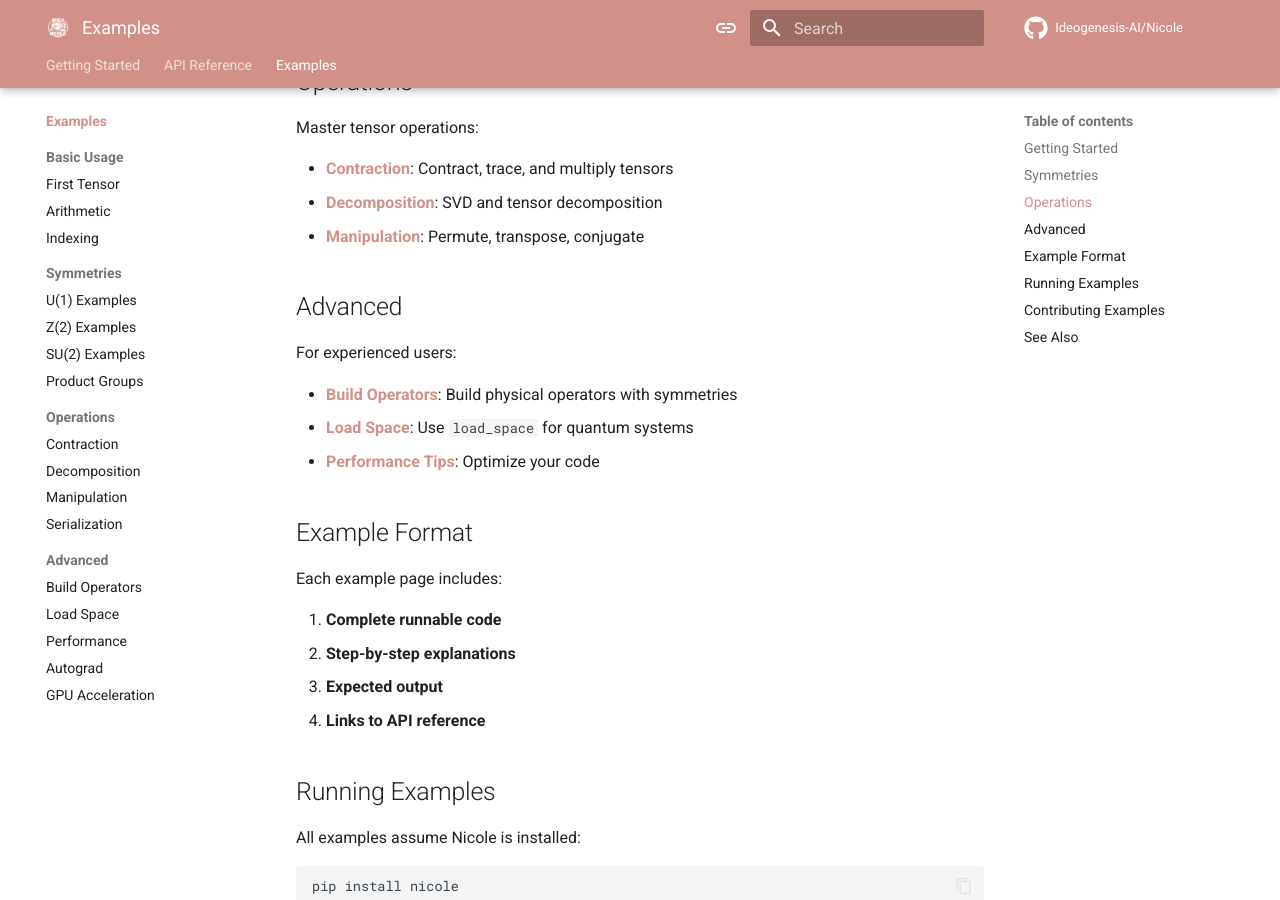
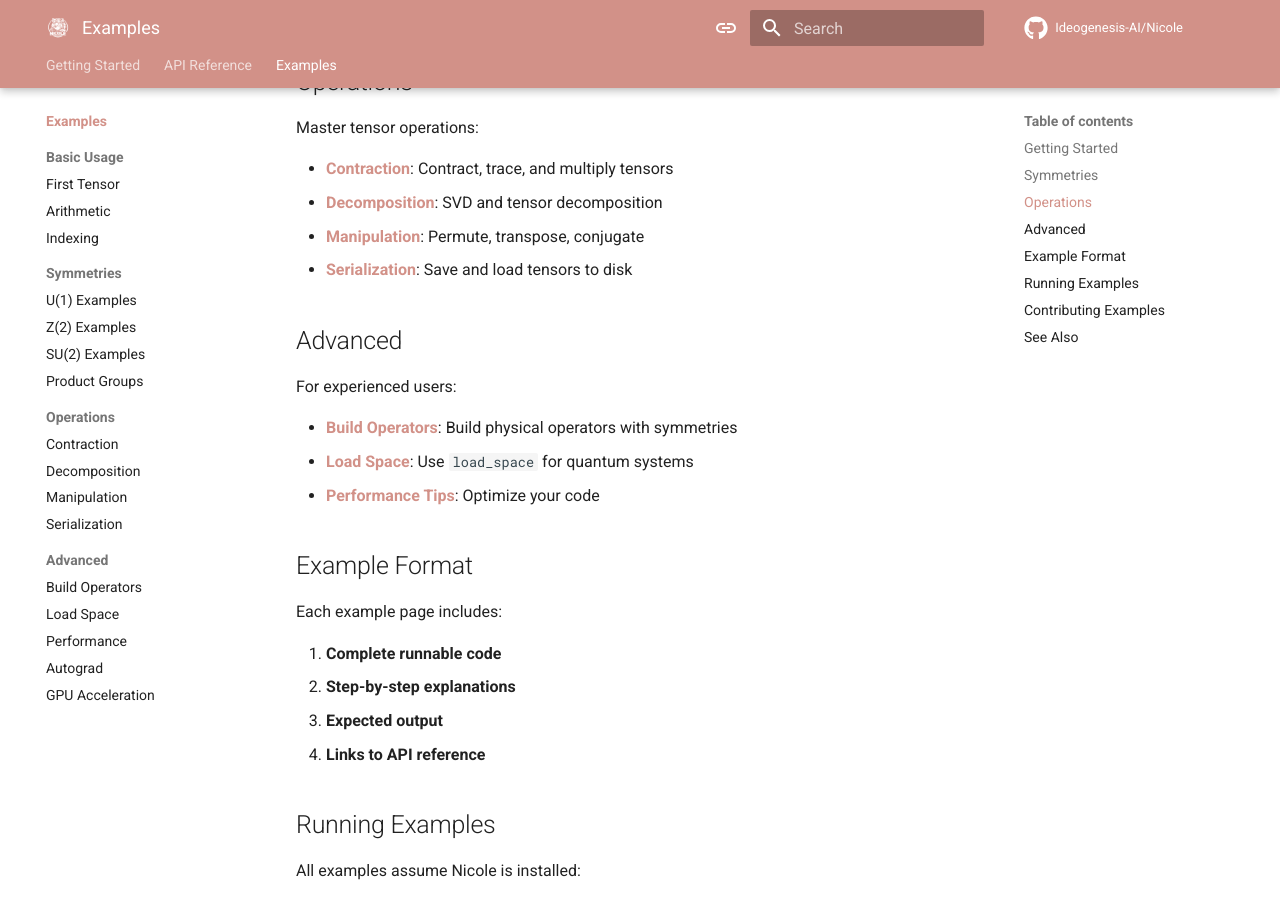
Before and after one commit to Ideogenesis-AI/Nicole, an MkDocs documentation site: the page built from docs/examples/index.md, in a window 1280 px wide and 900 px high, scrolled down 1008 px. Built offline with MkDocs 1.6.1 and Material for MkDocs 9.7.7, drawn with Linux system fonts in a browser that asks for light colours; comment, search, counter and statistics services are not loaded; the version menu is left out.

Commit message:
Add serialization entry in examples documentation
Included a new entry for serialization examples in the documentation index, enhancing the visibility of serialization-related content. This addition supports users in navigating to relevant examples for saving and loading tensors, further improving the documentation's comprehensiveness.

```diff
--- a/docs/examples/index.md
+++ b/docs/examples/index.md
@@ -35,6 +35,7 @@ Master tensor operations:
 - **[Contraction](operations/contraction-examples.md)**: Contract, trace, and multiply tensors
 - **[Decomposition](operations/decomposition-examples.md)**: SVD and tensor decomposition
 - **[Manipulation](operations/manipulation-examples.md)**: Permute, transpose, conjugate
+- **[Serialization](advanced/serialization-examples.md)**: Save and load tensors to disk
 
 ## Advanced
 
```
